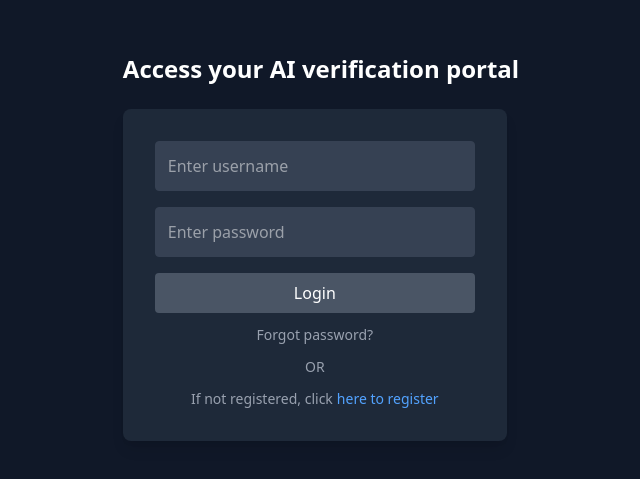
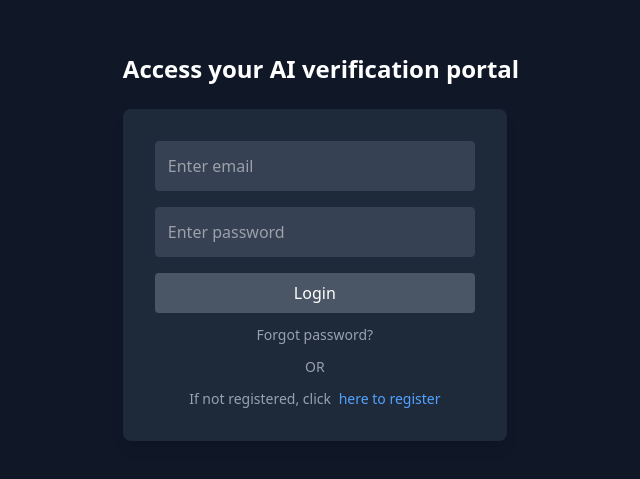
Before and after one commit to legendary216/TECHINFLUENCE, a React (Vite) app in the folder frontend/: page /employee_Login in a window 1280 px wide. Shown: the part 153-632 px from the top of the page, without its empty margins (319-959 px from the left). Built offline with nearby package versions, Linux system fonts and the light colour scheme.

Commit message:
login integrated

```diff
--- a/frontend/src/components/Login.jsx
+++ b/frontend/src/components/Login.jsx
@@ -1,11 +1,42 @@
-import React from "react";
-import { Link } from "react-router-dom";
-import { Router } from "react-router-dom";
-import Register from "./Register";
-
-
+import React, { useState } from "react";
+import { Link, useNavigate } from "react-router-dom";
 
 const Login = () => {
+  const [email, setEmail] = useState("");
+  const [password, setPassword] = useState("");
+  const [loading, setLoading] = useState(false);
+  const [error, setError] = useState(null);
+  const navigate = useNavigate();
+
+  const handleLogin = async (e) => {
+    e.preventDefault();
+    setLoading(true);
+    setError(null);
+
+    try {
+      const response = await fetch("http://localhost:5000/api/auth/login", {
+        method: "POST",
+        headers: {
+          "Content-Type": "application/json",
+        },
+        body: JSON.stringify({ email, password }),
+      });
+
+      const result = await response.json();
+      if (!response.ok) {
+        throw new Error(result.msg || "Login failed");
+      }
+
+      // Save JWT token
+      localStorage.setItem("token", result.token);
+      alert("Login successful!");
+      navigate("/dashboard"); // Redirect to dashboard
+    } catch (error) {
+      setError(error.message);
+    }
+    setLoading(false);
+  };
+
   return (
     <div className="flex items-center justify-center min-h-screen bg-gray-900">
       <div className="text-center">
@@ -13,33 +44,41 @@ const Login = () => {
           Access your AI verification portal
         </h2>
         <div className="bg-gray-800 p-8 rounded-lg shadow-lg w-96">
+          {error && <p className="text-red-500">{error}</p>}
+          <form onSubmit={handleLogin}>
             <input
-            type="text"
-            placeholder="Enter username"
-            className="w-full p-3 mb-4 border border-gray-700 rounded bg-gray-700 text-white focus:outline-none focus:ring-2 focus:ring-gray-500"
+              type="email"
+              value={email}
+              onChange={(e) => setEmail(e.target.value)}
+              placeholder="Enter email"
+              className="w-full p-3 mb-4 border border-gray-700 rounded bg-gray-700 text-white focus:ring-2 focus:ring-gray-500"
+              required
             />
             <input
               type="password"
+              value={password}
+              onChange={(e) => setPassword(e.target.value)}
               placeholder="Enter password"
-            className="w-full p-3 mb-4 border border-gray-700 rounded bg-gray-700 text-white focus:outline-none focus:ring-2 focus:ring-gray-500"
+              className="w-full p-3 mb-4 border border-gray-700 rounded bg-gray-700 text-white focus:ring-2 focus:ring-gray-500"
+              required
             />
-          <button className="w-full bg-gray-600 text-white py-2 rounded hover:bg-gray-700">
-            Login
+            <button
+              type="submit"
+              disabled={loading}
+              className="w-full bg-gray-600 text-white py-2 rounded hover:bg-gray-700"
+            >
+              {loading ? "Logging in..." : "Login"}
             </button>
+          </form>
           <p className="text-gray-400 mt-3 text-sm cursor-pointer hover:underline">
             Forgot password?
           </p>
           <p className="text-gray-400 mt-3 text-sm">OR</p>
           <p className="text-gray-400 mt-3 text-sm">
-            If not registered, click
-            <Link
-              to="/register"
-              className="text-blue-400 hover:underline ml-1"
-            >
+            If not registered, click{" "}
+            <Link to="/register" className="text-blue-400 hover:underline ml-1">
               here to register
             </Link>
-
-
           </p>
         </div>
       </div>
```
Lines whose indentation alone changed are shown as unchanged.
